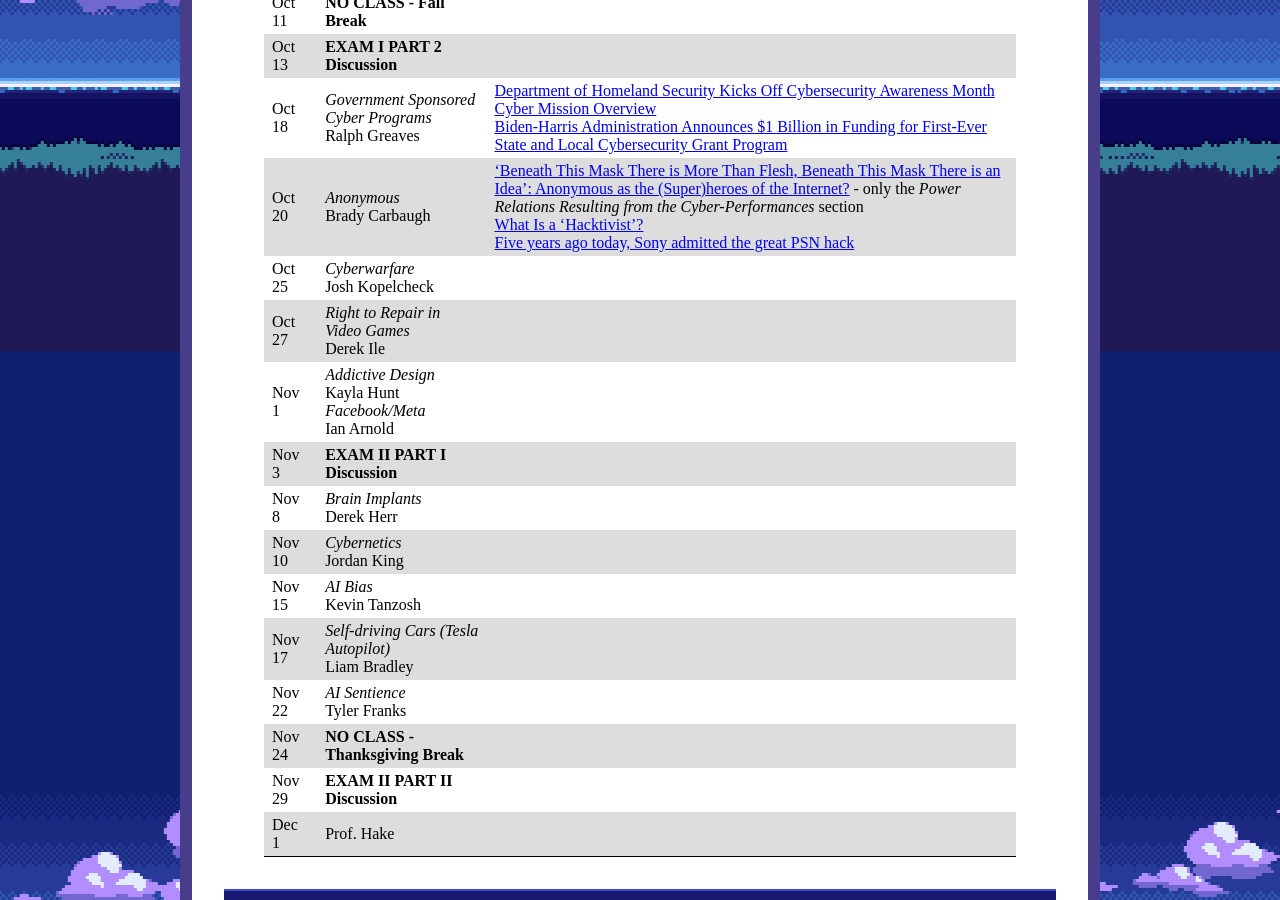
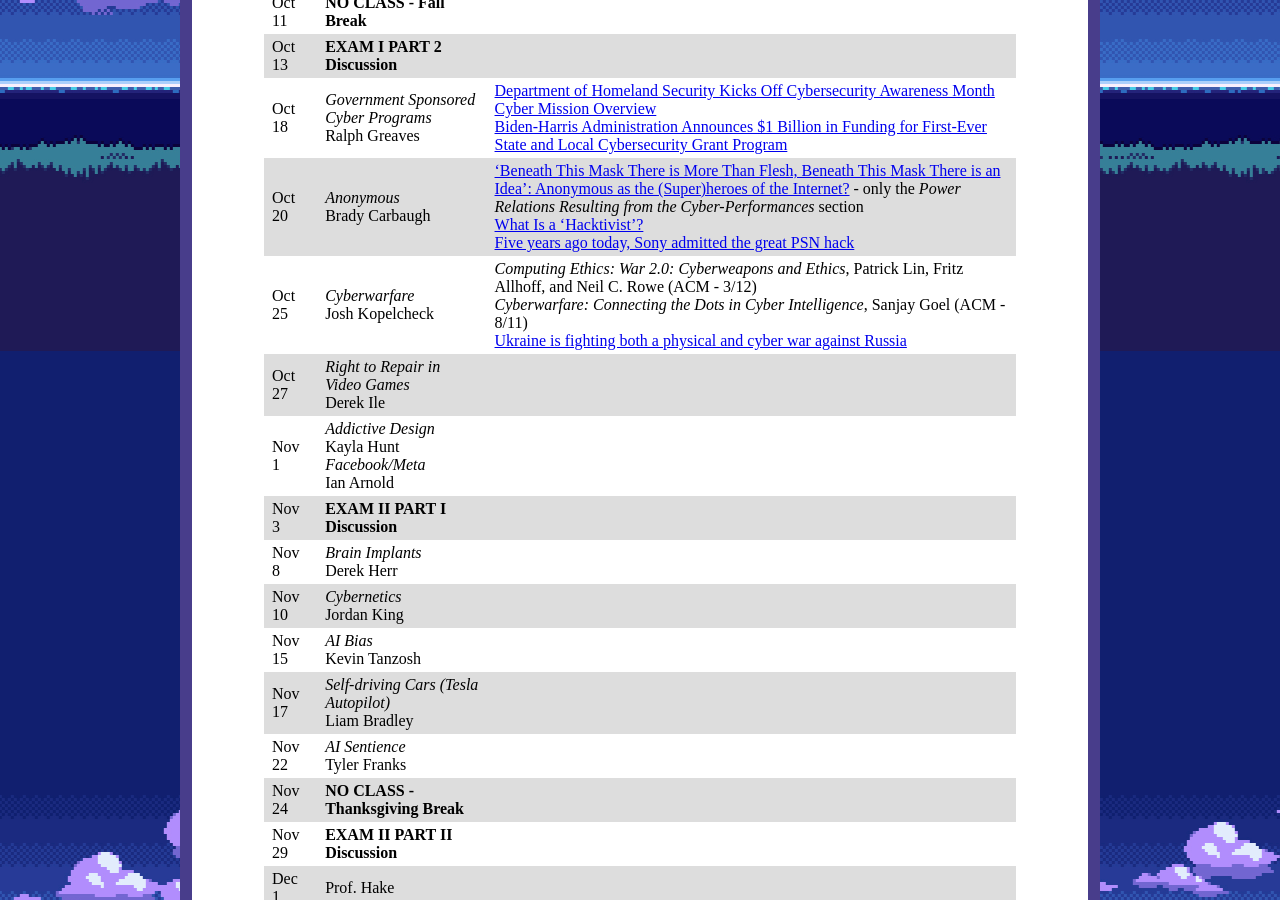
Before and after one commit to ycpcs/cs456-fall2022, a Jekyll site: the page built from schedule/index.md, in a window 1280 px wide and 900 px high, scrolled down 1449 px. Built offline with Jekyll 4.4.1, drawn with Linux system fonts in a browser that asks for light colours.

Commit message:
add Josh’s articles
add Josh’s articles

```diff
--- a/schedule/index.md
+++ b/schedule/index.md
@@ -32,7 +32,7 @@ All reading materials can be accessed via [Schmidt Library](http://library.ycp.e
 > Oct 13  | **EXAM I PART 2 Discussion** |  |
 > Oct 18  | *Government Sponsored Cyber Programs* <br /> Ralph Greaves | [Department of Homeland Security Kicks Off Cybersecurity Awareness Month](https://www.dhs.gov/news/2022/10/03/department-homeland-security-kicks-cybersecurity-awareness-month) <br /> [Cyber Mission Overview](https://www.dhs.gov/news/2022/10/03/cyber-mission-overview) <br /> [Biden-Harris Administration Announces $1 Billion in Funding for First-Ever State and Local Cybersecurity Grant Program](https://www.dhs.gov/news/2022/09/16/biden-harris-administration-announces-1-billion-funding-first-ever-state-and-local) |
 > Oct 20  | *Anonymous* <br /> Brady Carbaugh | [‘Beneath This Mask There is More Than Flesh, Beneath This Mask There is an Idea’: Anonymous as the (Super)heroes of the Internet?](https://link.springer.com/article/10.1007/s11196-019-09615-6) - only the *Power Relations Resulting from the Cyber-Performances* section <br /> [What Is a ‘Hacktivist’?](https://archive.nytimes.com/opinionator.blogs.nytimes.com/2013/01/13/what-is-a-hacktivist/) <br /> [Five years ago today, Sony admitted the great PSN hack](https://www.eurogamer.net/sony-admitted-the-great-psn-hack-five-years-ago-today) |
-> Oct 25  | *Cyberwarfare* <br /> Josh Kopelcheck |  |
+> Oct 25  | *Cyberwarfare* <br /> Josh Kopelcheck | *Computing Ethics: War 2.0: Cyberweapons and Ethics*, Patrick Lin, Fritz Allhoff, and Neil C. Rowe (ACM - 3/12) <br /> *Cyberwarfare: Connecting the Dots in Cyber Intelligence*, Sanjay Goel (ACM - 8/11) <br /> [Ukraine is fighting both a physical and cyber war against Russia](https://www.npr.org/2022/09/10/1122234717/ukraine-is-fighting-both-a-physical-and-cyber-war-against-russia)  |
 > Oct 27  | *Right to Repair in Video Games* <br /> Derek Ile |  |
 > Nov 1   | *Addictive Design* <br /> Kayla Hunt <br /> *Facebook/Meta* <br /> Ian Arnold |  |
 > Nov 3   | **EXAM II PART I Discussion** |  |
```
